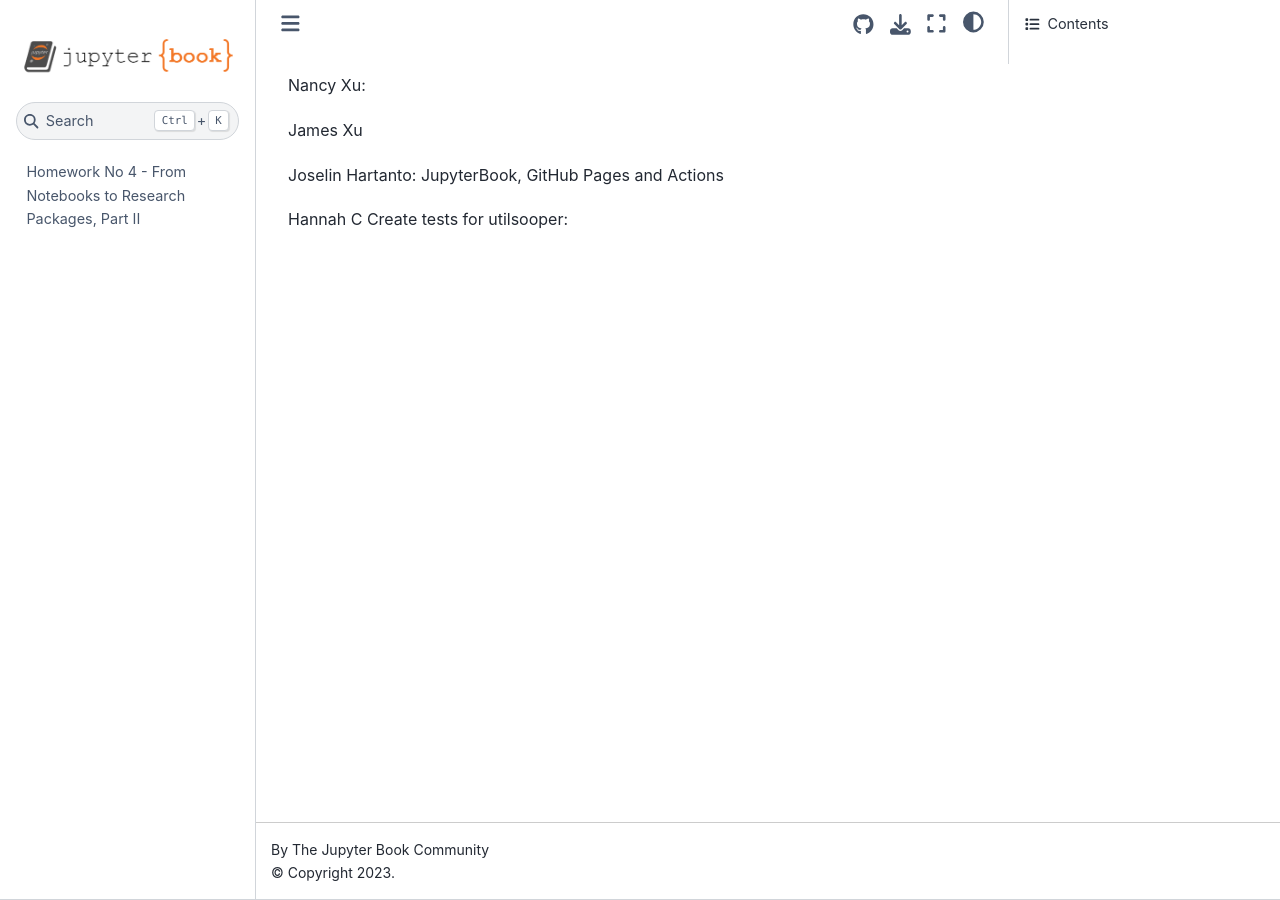
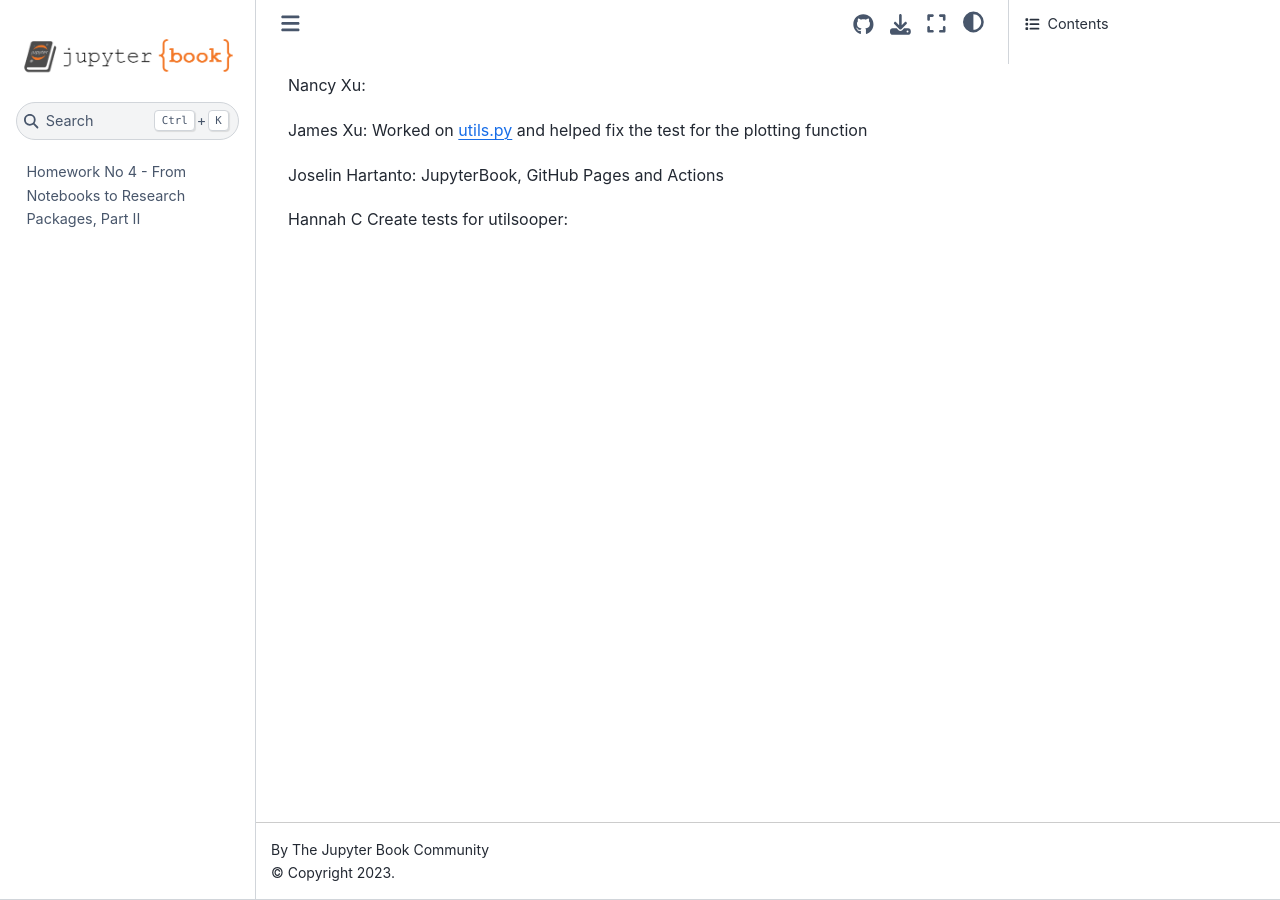
Before and after one commit to UCB-stat-159-s23/hw04-Group21, a Jupyter Book: the page built from contribution_statement.md, in a window 1280 px wide. Built offline with Jupyter Book 1.0.4 settings and Sphinx 7.4.7 and the Sphinx Book theme 1.1.4, drawn with Linux system fonts in a browser that asks for light colours; pages that are not in the unit, such as notebooks, are missing from menus.

Commit message:
updating contribution

```diff
--- a/contribution_statement.md
+++ b/contribution_statement.md
@@ -1,6 +1,6 @@
 Nancy Xu:
 
-James Xu
+James Xu: Worked on utils.py and helped fix the test for the plotting function
 
 Joselin Hartanto: JupyterBook, GitHub Pages and Actions
 
```
